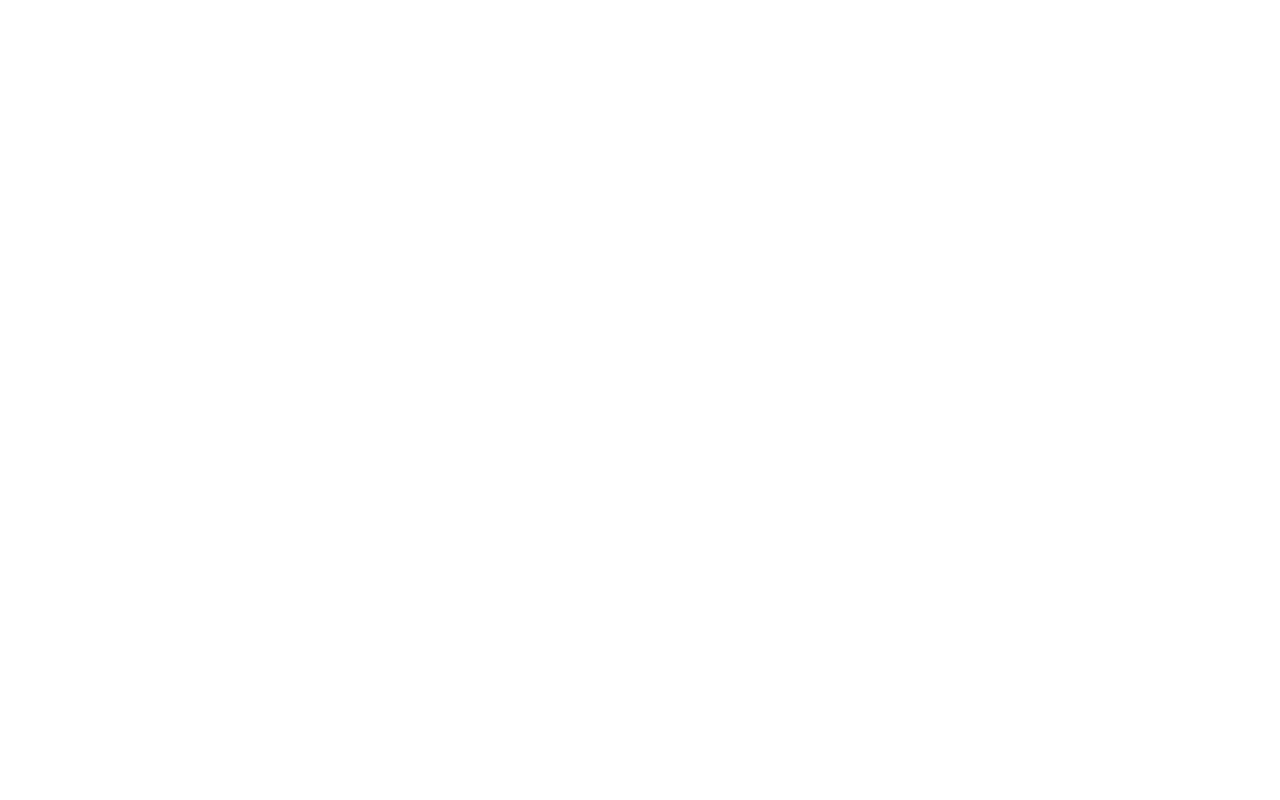
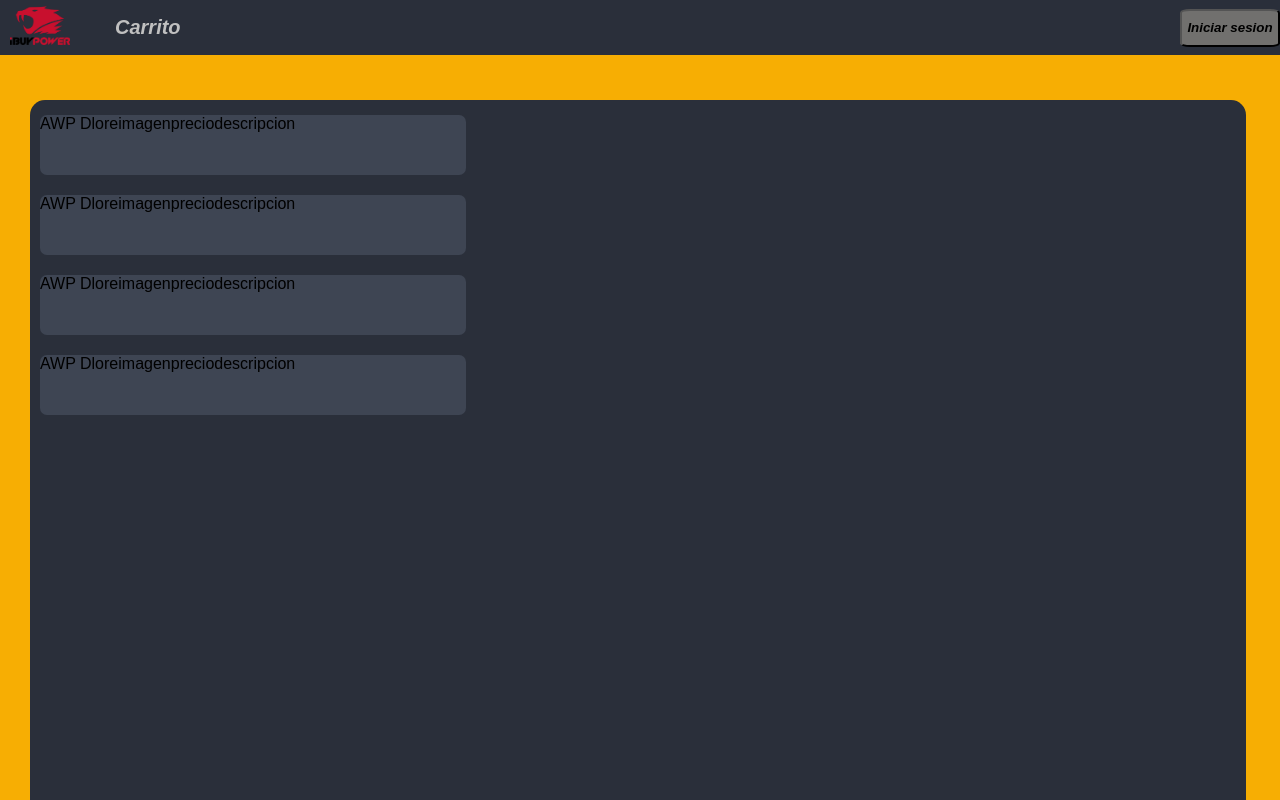
Before and after one commit to erickBenicio/web-estatica, a plain HTML site: page carrito.html in a window 1280 px wide. Shown: the top 800 px of the page. Drawn offline with Linux system fonts and the light colour scheme.

Commit message:
implementacion de la pagina carrito

```diff
--- /dev/null
+++ b/carrito.css
@@ -0,0 +1,88 @@
+body {
+    background-color: rgb(247, 174, 3);
+    font-family: Arial, sans-serif;
+    margin: 0;
+}
+
+
+.barraSuperior {
+    display: flex;
+    align-items: center;
+    justify-content: space-between;
+    width: 100%;
+    height: 55px;
+    background-color: #2a2f3a;
+}
+
+/* Este CSS es para el NUEVO div que creaste */
+.logo-y-titulo {
+    display: flex;
+    /* <-- ESTA LÍNEA es la que los pone uno al lado del otro */
+    align-items: center;
+    /* <-- Esta los centra verticalmente */
+    /* <-- Esto añade un espacio entre ellos */
+}
+
+.barraSuperior .logo {
+    width: 60px;
+    cursor: pointer;
+    padding: 10px;
+}
+
+
+.barraSuperior .tituloPrincipal {
+    color: silver;
+    font-style: italic;
+    font-size: 20px;
+    cursor: default;
+    padding: 35px;
+
+
+}
+
+.barraSuperior .inicioSesion {
+    background-color: #71706E;
+    font-style: italic;
+    height: 38px;
+    width: 100px;
+    padding: 5px;
+    cursor: pointer;
+    text-decoration: none;
+    font-weight: bolder;
+    border-radius: 10%;
+
+}
+
+.cuerpoSkinsSeleccionadas {
+    display: flex;
+    flex-direction: column;
+    position: absolute;
+    gap: 20px;
+
+    top: 100px;
+    left: 30px;
+
+    height: 1000px;
+    width: 95%;
+    background-color: #2a2f3a;
+
+    border-radius: 15px;
+
+
+}
+
+.CardCarrito {
+    position: relative;
+    display: flex;
+    flex-direction:row;
+    align-items:normal;
+    text-align: center;
+    background-color: #3e4553;
+    border-radius: 7px;
+
+
+    height: 60px;
+    width: 35%;
+    top: 15px;
+    left: 10px;
+}
--- a/carrito.html
+++ b/carrito.html
@@ -3,9 +3,60 @@
 <head>
     <meta charset="UTF-8">
     <meta name="viewport" content="width=device-width, initial-scale=1.0">
-    <title>Document</title>
+    <title>Carrito</title>
+    <link rel="stylesheet" href="carrito.css">
 </head>
 <body>
 
+      <header class="barraSuperior">
+      <!-- La etiqueta <a> se utiliza para transformar el contenido a enlace-->
+          <!-- href indica la direccion a la que apunta el enlace de <a> -->
+
+        <a class= "logo-y-titulo">
+            <div  href="market.html">
+          <img src="./images/pegatina ibuypwer.png" alt="icono pagina principal" class="logo">
+            </div>
+            <h1 class="tituloPrincipal"> Carrito </h1>
+        </a>
+
+        <button onclick="window.location.href='formulario.html'" class="inicioSesion">
+          Iniciar sesion
+        </button>
+  </header>
+
+  <div class="cuerpoSkinsSeleccionadas">
+
+    <div class="CardCarrito">
+        <div class="nombre"> AWP Dlore</div>
+        <div class="imagen"> imagen</div>
+        <div class="precio"> precio</div>
+        <div class="descripcion"> descripcion</div>
+    </div>
+
+     <div class="CardCarrito">
+        <div class="nombre"> AWP Dlore</div>
+        <div class="imagen"> imagen</div>
+        <div class="precio"> precio</div>
+        <div class="descripcion"> descripcion</div>
+    </div>
+
+     <div class="CardCarrito">
+        <div class="nombre"> AWP Dlore</div>
+        <div class="imagen"> imagen</div>
+        <div class="precio"> precio</div>
+        <div class="descripcion"> descripcion</div>
+    </div>
+
+     <div class="CardCarrito">
+        <div class="nombre"> AWP Dlore</div>
+        <div class="imagen"> imagen</div>
+        <div class="precio"> precio</div>
+        <div class="descripcion"> descripcion</div>
+    </div>
+
+
+
+  </div>
+
 </body>
 </html>
--- a/skins.json
+++ b/skins.json
@@ -60,7 +60,7 @@
     "imagen": "./images/ump scaffold.png",
     "precio": 1688,
     "detalle": "FN 0.03 - 0.04",
-    "rareza": "common",
+    "rareza": "comun",
     "slug": "ump45-scaffold",
     "tipo": "smg",
     "coleccion": "Spectrum Case"
```
